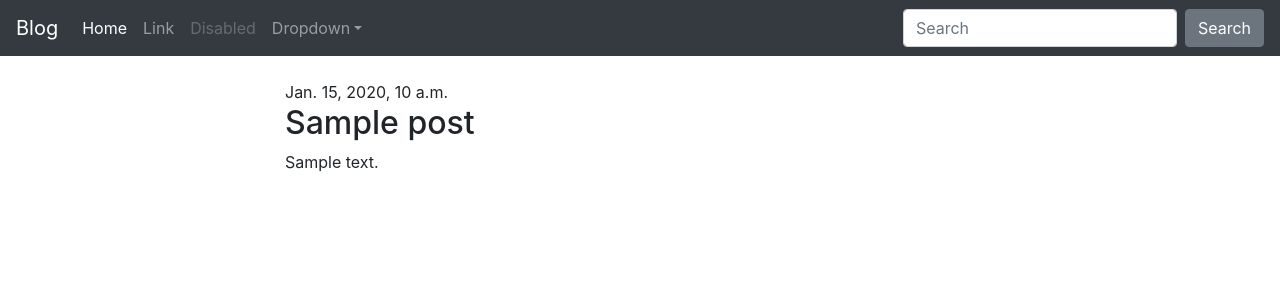
After one commit to praveenbidadi/djangotut, a Django app: template blog/templates/blog/post_detail.html in a window 1280 px wide. The commit adds this page. Shown: the top 300 px of the page. Run offline with Django 3.2, Linux system fonts and the light colour scheme; the template is opened without the code that fills it: most values are stand-ins (such as "Sample title", 1, 10 or a date in 2020); some libraries are stand-ins or nearby versions.

Commit message:
Blog extended

```diff
--- /dev/null
+++ b/blog/templates/blog/base.html
@@ -0,0 +1,86 @@
+{% load static %}
+
+<!doctype html>
+<html lang="en">
+  <head>
+    <meta charset="utf-8">
+    <meta name="viewport" content="width=device-width, initial-scale=1, shrink-to-fit=no">
+    <meta name="description" content="">
+    <meta name="author" content="Mark Otto, Jacob Thornton, and Bootstrap contributors">
+    <meta name="generator" content="Jekyll v3.8.5">
+    <title>Django Blog</title>
+
+    <link rel="canonical" href="https://getbootstrap.com/docs/4.3/examples/starter-template/">
+    <link rel="stylesheet" href="https://stackpath.bootstrapcdn.com/bootstrap/4.3.1/css/bootstrap.min.css" integrity="sha384-ggOyR0iXCbMQv3Xipma34MD+dH/1fQ784/j6cY/iJTQUOhcWr7x9JvoRxT2MZw1T" crossorigin="anonymous">
+
+    <link href="https://fonts.googleapis.com/css?family=Merriweather:400,700,900&display=swap" rel="stylesheet">
+
+    <!-- Bootstrap core CSS -->
+<link href="{% static 'css/bootstrap.min.css' %}" rel="stylesheet" integrity="sha384-ggOyR0iXCbMQv3Xipma34MD+dH/1fQ784/j6cY/iJTQUOhcWr7x9JvoRxT2MZw1T" crossorigin="anonymous">
+
+
+    <style>
+      .bd-placeholder-img {
+        font-size: 1.125rem;
+        text-anchor: middle;
+        -webkit-user-select: none;
+        -moz-user-select: none;
+        -ms-user-select: none;
+        user-select: none;
+      }
+
+      @media (min-width: 768px) {
+        .bd-placeholder-img-lg {
+          font-size: 3.5rem;
+        }
+      }
+    </style>
+    <!-- Custom styles for this template -->
+    <link href="{% static 'css/custom.css' %}" rel="stylesheet">
+  </head>
+  <body>
+    <nav class="navbar navbar-expand-md navbar-dark bg-dark fixed-top">
+  <a class="navbar-brand" href="#">Blog</a>
+  <button class="navbar-toggler" type="button" data-toggle="collapse" data-target="#navbarsExampleDefault" aria-controls="navbarsExampleDefault" aria-expanded="false" aria-label="Toggle navigation">
+    <span class="navbar-toggler-icon"></span>
+  </button>
+
+  <div class="collapse navbar-collapse" id="navbarsExampleDefault">
+    <ul class="navbar-nav mr-auto">
+      <li class="nav-item active">
+        <a class="nav-link" href="#">Home <span class="sr-only">(current)</span></a>
+      </li>
+      <li class="nav-item">
+        <a class="nav-link" href="#">Link</a>
+      </li>
+      <li class="nav-item">
+        <a class="nav-link disabled" href="#" tabindex="-1" aria-disabled="true">Disabled</a>
+      </li>
+      <li class="nav-item dropdown">
+        <a class="nav-link dropdown-toggle" href="#" id="dropdown01" data-toggle="dropdown" aria-haspopup="true" aria-expanded="false">Dropdown</a>
+        <div class="dropdown-menu" aria-labelledby="dropdown01">
+          <a class="dropdown-item" href="#">Action</a>
+          <a class="dropdown-item" href="#">Another action</a>
+          <a class="dropdown-item" href="#">Something else here</a>
+        </div>
+      </li>
+    </ul>
+    <form class="form-inline my-2 my-lg-0">
+      <input class="form-control mr-sm-2" type="text" placeholder="Search" aria-label="Search">
+      <button class="btn btn-secondary my-2 my-sm-0" type="submit">Search</button>
+    </form>
+  </div>
+</nav>
+
+<main role="main" class="container">
+	<div class="col-8 offset-2">
+
+{% block content %}
+
+
+ {% endblock %}
+</div>
+</main><!-- /.container -->
+<script src="https://code.jquery.com/jquery-3.3.1.slim.min.js" integrity="sha384-q8i/X+965DzO0rT7abK41JStQIAqVgRVzpbzo5smXKp4YfRvH+8abtTE1Pi6jizo" crossorigin="anonymous"></script>
+      <script>window.jQuery || document.write('<script src="/docs/4.3/assets/js/vendor/jquery-slim.min.js"><\/script>')</script><script src="/docs/4.3/dist/js/bootstrap.bundle.min.js" integrity="sha384-xrRywqdh3PHs8keKZN+8zzc5TX0GRTLCcmivcbNJWm2rs5C8PRhcEn3czEjhAO9o" crossorigin="anonymous"></script></body>
+</html>
--- /dev/null
+++ b/blog/templates/blog/post_detail.html
@@ -0,0 +1,15 @@
+{% extends 'blog/base.html' %}
+{% load static %}
+
+
+{% block content %}
+    <div class="post">
+        {% if post.published_date %}
+            <div class="date">
+                {{ post.published_date }}
+            </div>
+        {% endif %}
+        <h2>{{ post.title }}</h2>
+        <p>{{ post.text|linebreaksbr }}</p>
+    </div>
+{% endblock %}
--- a/blog/urls.py
+++ b/blog/urls.py
@@ -3,4 +3,5 @@ from . import views
 
 urlpatterns = [
     path('', views.post_list, name='post_list'),
+    path('post/<int:pk>/', views.post_detail, name='post_detail'),
 ]
--- a/blog/views.py
+++ b/blog/views.py
@@ -1,4 +1,4 @@
-from django.shortcuts import render
+from django.shortcuts import render, get_object_or_404
 from .models import Post
 from django.utils import timezone
 
@@ -7,3 +7,7 @@ from django.utils import timezone
 def post_list(request):
 	posts = Post.objects.filter(published_date__lte=timezone.now()).order_by('published_date')
 	return render(request, 'blog/post_list.html', {'posts': posts})
+
+def post_detail(request, pk):
+    post = get_object_or_404(Post, pk=pk)
+    return render(request, 'blog/post_detail.html', {'post': post})
```
Also changed, not shown: blog/templates/blog/post_list.html (+4 -80 lines).
